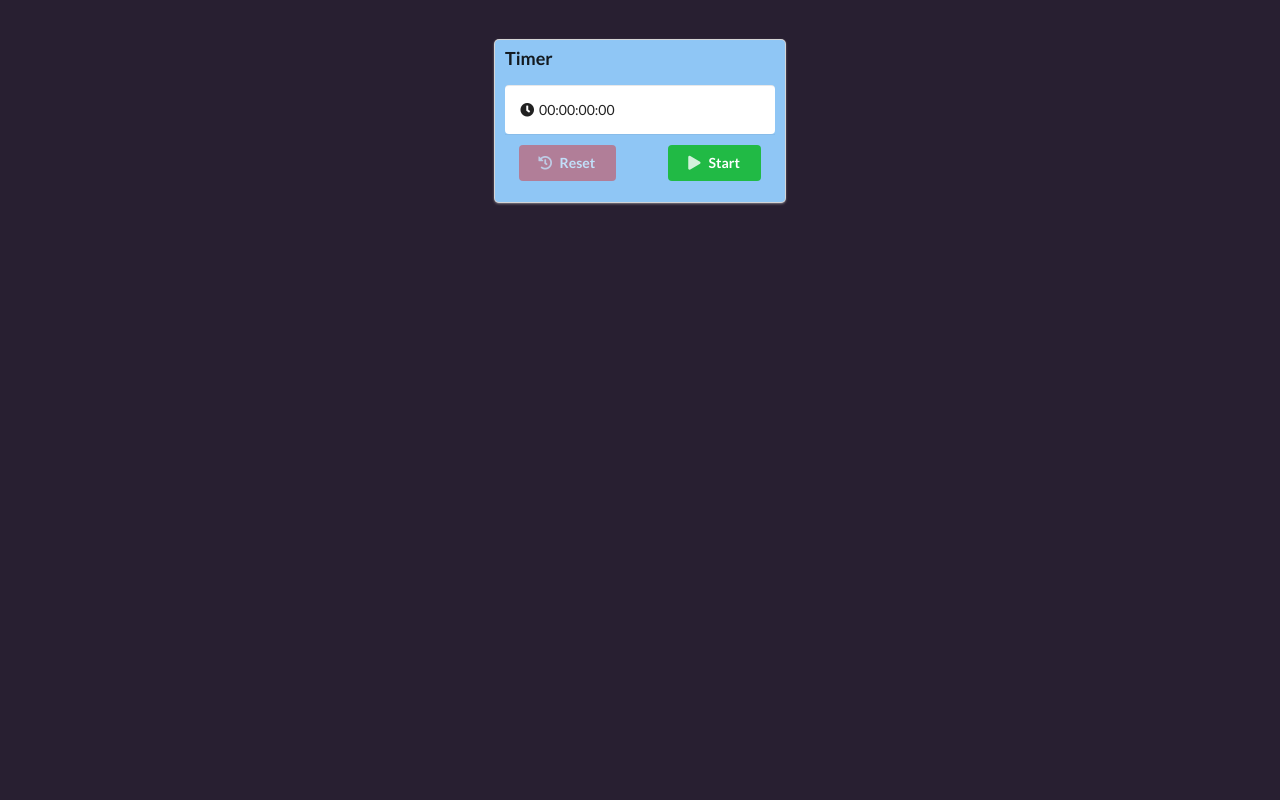
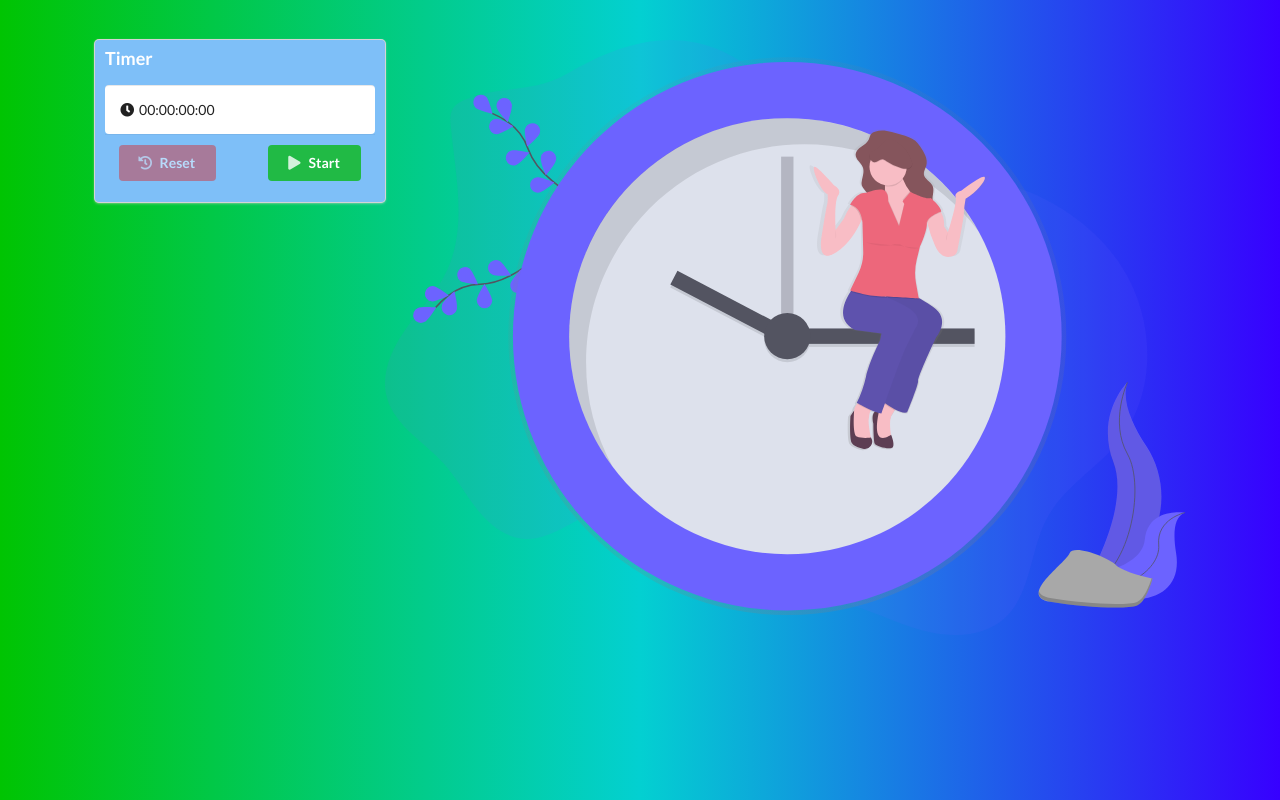
Before and after one commit to shashwata27/React-Timer, a React (Create React App) app: page / in a window 1280 px wide. Built offline with nearby package versions, Linux system fonts and the light colour scheme.

Commit message:
added more css style'

```diff
--- a/src/components/App.jsx
+++ b/src/components/App.jsx
@@ -3,10 +3,15 @@ import Button from "./Button";
 import iconConfig from "../utils/iconConfig";
 import timeFormatter from "../utils/timeFormatter";
 import strings from "../utils/strings";
+import timeSVG from "../svg/time.svg";
 
 export default class App extends React.Component {
   state = { timer: 0, start: false, ranBefore: false };
   ref = null;
+
+  // clockStatus=0 not started ever
+  //            =1 running
+  //            =2 paused
 
   handelStart = () => {
     this.setState({ start: true, ranBefore: true });
@@ -76,6 +81,9 @@ export default class App extends React.Component {
             />
           </div>
         </div>
+        <div className="svgImage">
+          <img src={timeSVG} alt="Time vector" />
+        </div>
       </div>
     );
   }
--- a/src/css/style.css
+++ b/src/css/style.css
@@ -4,11 +4,18 @@
   justify-content: center;
   align-items: flex-start;
   padding: 40px;
-  background-color: rgb(40, 31, 49);
+
+  background: rgb(0, 196, 2);
+  background: linear-gradient(
+    90deg,
+    rgba(0, 196, 2, 1) 0%,
+    rgba(3, 208, 209, 1) 50%,
+    rgba(55, 0, 255, 1) 100%
+  );
 }
 
 .ui.card {
-  background-color: rgb(143, 198, 245);
+  background-color: rgb(126, 191, 248);
   padding: 10px;
 }
 
@@ -16,3 +23,17 @@
   background-color: white;
   border-radius: 4px;
 }
+.ui.card > .mainDisplay:hover {
+  box-shadow: 0px 0px 0px 4px rgba(255, 255, 255, 0.4);
+}
+.ui.header {
+  color: white;
+}
+.ui.button:hover {
+  box-shadow: 0px 0px 0px 4px rgba(255, 255, 255, 0.4);
+}
+
+.conatiner .svgImage img {
+  width: 100vh;
+  height: -50vh;
+}
```
Also changed, not shown: src/svg/time.svg (added).
